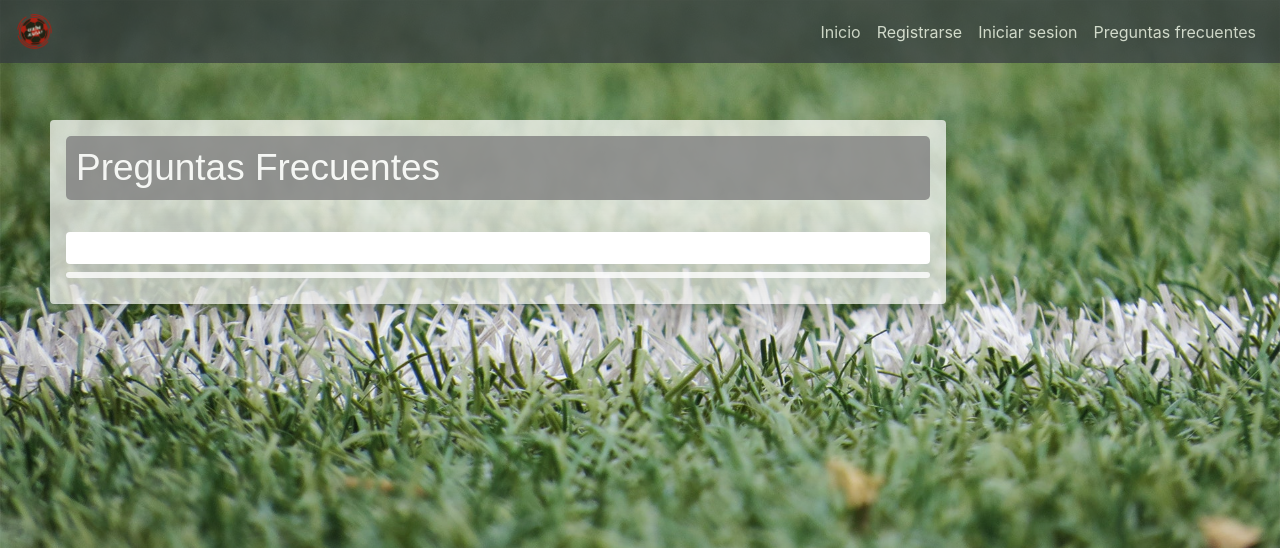
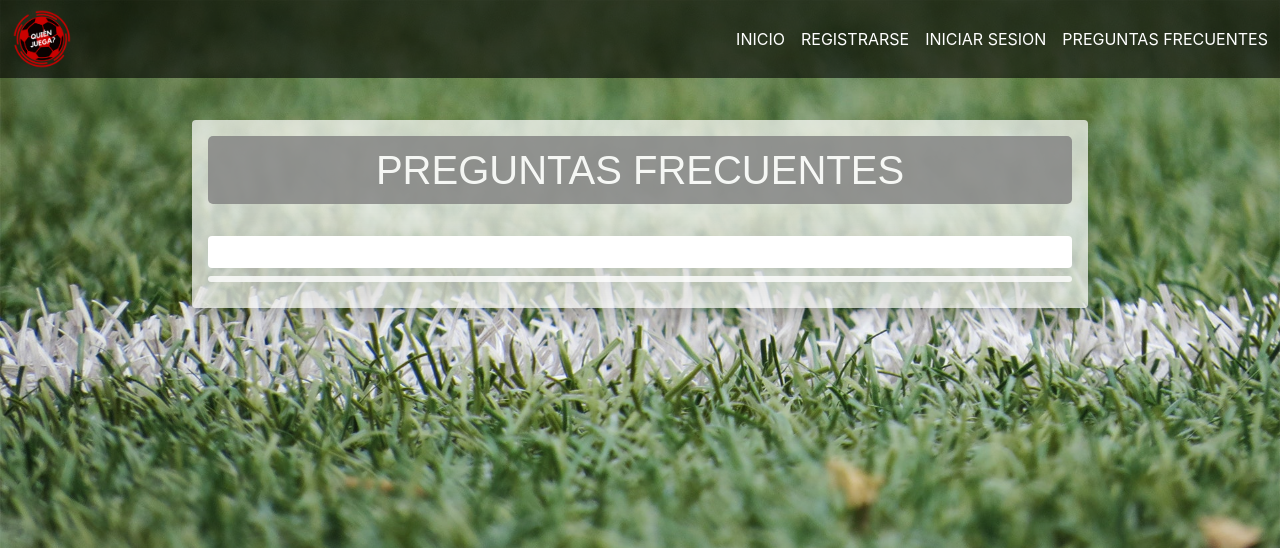
Before and after one commit to solhermelo/proyectointegrador, a PHP site: page /FAQ.php in a window 1280 px wide. Shown: the top 548 px of the page. Run offline with PHP 8.4, Linux system fonts and the light colour scheme; tables that the repository leaves empty or names only in its code hold one stand-in row (values such as "Sample post"); data that the repository does not hold is empty.

Commit message:
Chiks aca paso el proyecto con varias modificaciones.

```diff
--- a/PI_Todos/FAQ.php
+++ b/PI_Todos/FAQ.php
@@ -22,7 +22,7 @@ $preguntas = PreguntasFrecuentes::obtenerPreguntas($pdo);
     <?php require_once("navbar.php"); ?>
 
     <div class="div_1 shadow p-3 mb-5 bg-white rounded">
-          <h1 class="titulo">Preguntas Frecuentes</h1>
+          <h1 class="titulo">PREGUNTAS FRECUENTES</h1>
           <br>
 
           <?php foreach($preguntas as $pregunta): ?>
--- a/PI_Todos/bd/faq.sql
+++ /dev/null
@@ -1 +0,0 @@
-SELECT * FROM preguntas_frecuentes.faq;
--- a/PI_Todos/css/styles.css
+++ b/PI_Todos/css/styles.css
@@ -10,10 +9,11 @@
   background-size: cover;
   background-repeat: no-repeat;
 }
-nav
+.bg-dark
 {
-  opacity: 0.7;
+  background-color: rgba(0,0,0,0.6)!important;
 }
+
 .margen
 {
   margin-top:130px;
@@ -32,10 +32,12 @@ nav
 .div_1
 {
   margin-top: 120px;
-  margin-left: 50px;
   margin-bottom: 100px;
-  margin-right: 450px;
+  max-width: 70%;
+  margin-left: 15%;
+  margin-right: 15%;
   background-color: rgba(255,255,255,0.7) !important;
+  text-align: center;
 }
 
 .titulo
@@ -45,7 +47,7 @@ nav
   color: white;
   border-radius: 5px;
   padding: 10px;
-  font-size: 40px;
+  font-size: 30px;
   font-family: sans-serif;
 }
 
@@ -64,7 +66,7 @@ nav
   color:SlateGray;
   background-color: white;
   font-weight:lighter;
-  font-size: 17px;
+  font-size: 15px;
   font-family: sans-serif;
   padding-left: 17px;
   padding-top: 3px;
--- a/PI_Todos/navbar.php
+++ b/PI_Todos/navbar.php
@@ -1,22 +1,21 @@
-
 <header>
 
-<nav class="navbar navbar-dark bg-dark navbar-expand-lg navbar-light bg-light fixed-top">
+<nav class="navbar navbar-dark bg-dark navbar-expand-lg navbar-light bg-light fixed-top p-1">
     <a class="navbar-brand" href="index.php">
-    <img src="imagenes/logo-quienjuega.png" width="37" height="37" alt="logo">
+    <img src="imagenes/logo-quienjuega.png" width="60" height="60" alt="logo" class="ml-2">
   </a>
   <a class="navbar-brand" href="index.php"></a>
     <button class="navbar-toggler" type="button" data-toggle="collapse" data-target="#navbarNav" aria-controls="navbarNav" aria-expanded="false" aria-label="Toggle navigation">
         <span class="navbar-toggler-icon"></span>
     </button>
+
     <div class="collapse navbar-collapse" id="navbarNav">
+
         <div class="navbar-nav ml-auto">
-            <a class="nav-item nav-link active" href="index.php">Inicio<span class="sr-only">(current)</span></a>
-            <a class="nav-item nav-link active" href="registracion.php">Registrarse</a>
-              <a class="nav-item nav-link active" href="iniciosesion.php">Iniciar sesion<span class="sr-only">(current)</span></a>
-            <a class="nav-item nav-link active" href="FAQ.php">Preguntas frecuentes</a>
-
-
+            <a class="nav-item nav-link active" href="index.php">INICIO<span class="sr-only">(current)</span></a>
+            <a class="nav-item nav-link active" href="registracion.php">REGISTRARSE</a>
+              <a class="nav-item nav-link active" href="iniciosesion.php">INICIAR SESION<span class="sr-only">(current)</span></a>
+            <a class="nav-item nav-link active" href="FAQ.php">PREGUNTAS FRECUENTES</a>
 
         </div>
     </div>
```
Also changed, not shown: other parts of PI_Todos/css/styles.css (+20 -17 lines), PI_Todos/footer.php (+11 -7 lines), PI_Todos/index.php (+8 -9 lines), PI_Todos/clases/FotosAvatar/5d4385e277276.jpg (added), PI_Todos/clases/FotosAvatar/5d438642bb05b.jpg (added), PI_Todos/clases/FotosAvatar/5d4387f2874fd.jpg (added), PI_Todos/clases/FotosAvatar/5d43886813e51.jpg (added), PI_Todos/clases/FotosAvatar/5d438898735a3.jpg (added), PI_Todos/clases/FotosAvatar/5d4388aec0f0a.jpg (added), PI_Todos/clases/FotosAvatar/5d4388cf5a911.jpg (added), PI_Todos/clases/FotosAvatar/5d4389252bf3e.jpg (added), PI_Todos/clases/FotosAvatar/5d48acdd22e6b.jpg (added).
